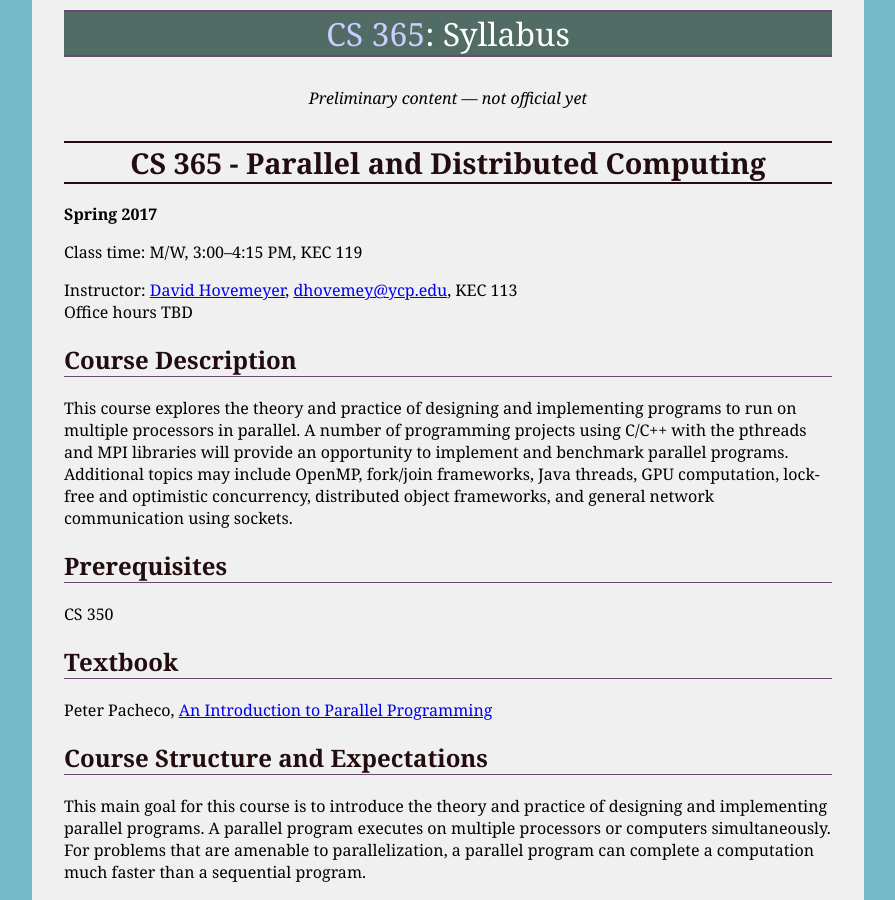
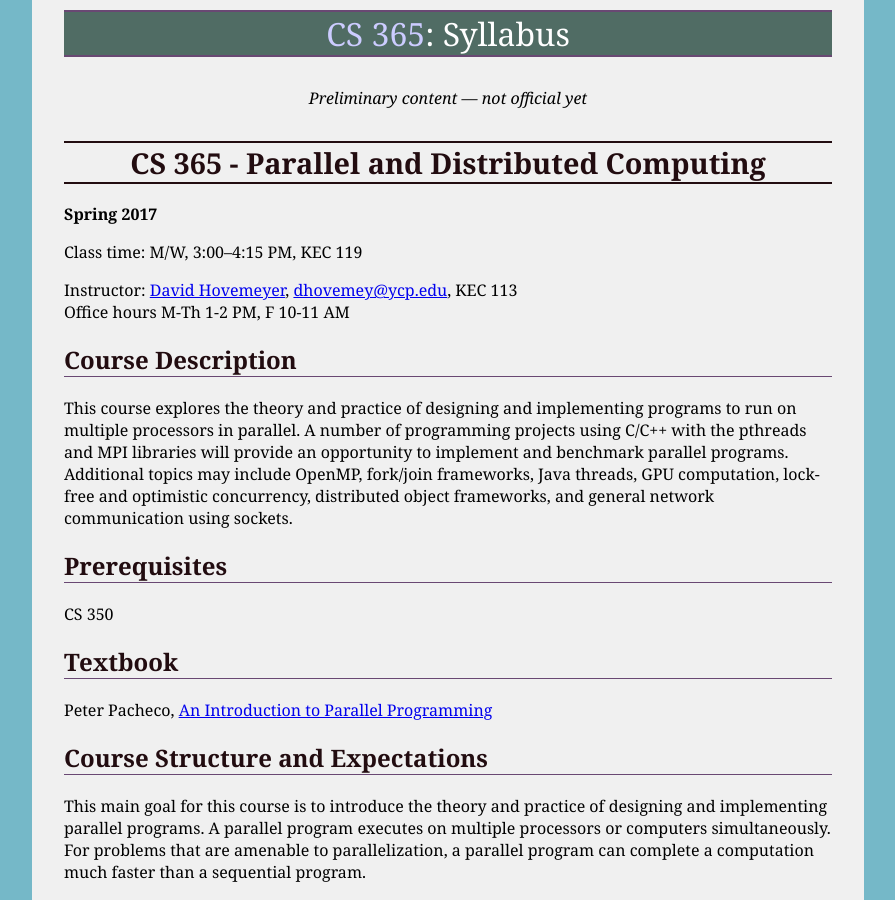
Before and after one commit to ycpcs/cs365-spring2017, a Jekyll site: the page built from syllabus.md, in a window 1280 px wide and 900 px high. Shown: the whole window, without its empty margins (192-1087 px from the left). Built offline with Jekyll 4.4.1, drawn with Linux system fonts in a browser that asks for light colours.

Commit message:
added office hours

```diff
--- a/syllabus.md
+++ b/syllabus.md
@@ -9,7 +9,7 @@ title: "Syllabus"
 
 Class time: M/W, 3:00&ndash;4:15 PM, KEC 119
 
-Instructor: [David Hovemeyer](http://faculty.ycp.edu/~dhovemey/), <dhovemey@ycp.edu>, KEC 113<br>Office hours TBD
+Instructor: [David Hovemeyer](http://faculty.ycp.edu/~dhovemey/), <dhovemey@ycp.edu>, KEC 113<br>Office hours M-Th 1-2 PM, F 10-11 AM
 
 Course Description
 ------------------
```
